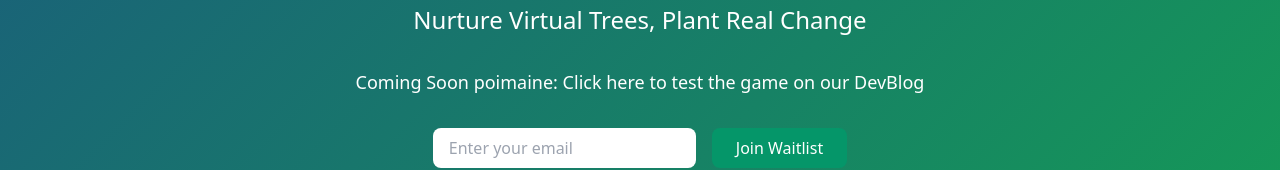
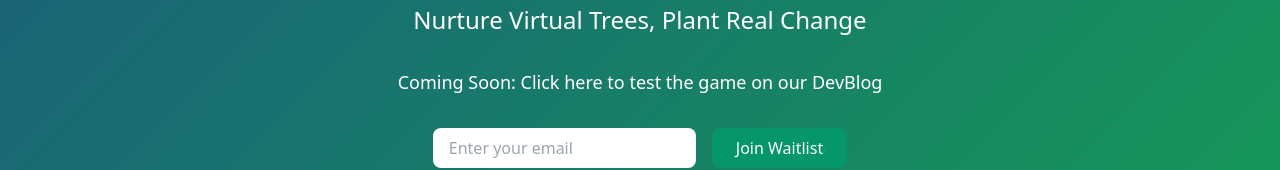
Before and after one commit to treesphere/game, a plain HTML site: page index.html in a window 1280 px wide. Shown: the part 152-322 px from the top of the page. Drawn offline with nearby package versions, Linux system fonts and the light colour scheme.

Commit message:
Update index.html

```diff
--- a/index.html
+++ b/index.html
@@ -39,7 +39,7 @@
         <div class="max-w-4xl mx-auto text-center">
             <h1 class="text-4xl md:text-6xl font-bold mb-4">TreeSphere</h1>
             <p class="text-xl md:text-2xl mb-8">Nurture Virtual Trees, Plant Real Change</p>
-            <p class="text-lg mb-8"><a href=https://olteanugamestudio.itch.io/tree-sphere>Coming Soon poimaine: Click here to test the game on our DevBlog</a></p>
+            <p class="text-lg mb-8"><a href=https://olteanugamestudio.itch.io/tree-sphere>Coming Soon: Click here to test the game on our DevBlog</a></p>
 
             <form id="waitlist-form" class="flex flex-col sm:flex-row gap-4 items-center justify-center max-w-lg mx-auto">
                 <input
```
